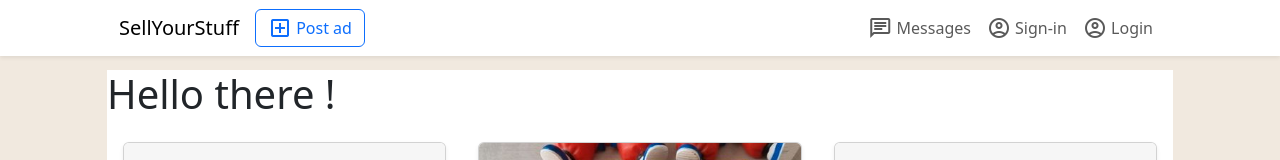
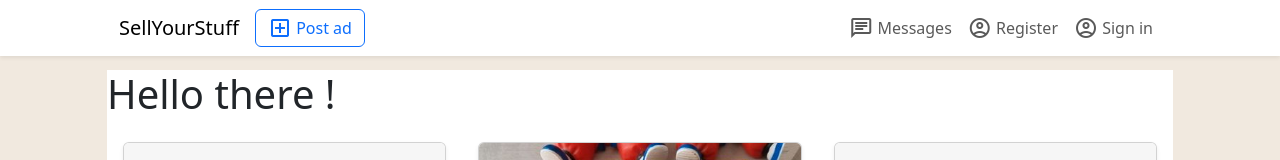
Before and after one commit to MaxGsprd/sell_your_stuff-front-end, an Angular app: page / in a window 1280 px wide. Shown: the top 160 px of the page. Built offline with nearby package versions, Linux system fonts and the light colour scheme.

Commit message:
modify html

```diff
--- a/src/app/components/navbar/navbar/navbar.component.html
+++ b/src/app/components/navbar/navbar/navbar.component.html
@@ -22,13 +22,13 @@
             <li class="nav-item">
                 <a class="nav-link" routerLink="/register" routerLinkActive="active">
                     <span class="material-symbols-outlined">account_circle</span>
-                    &nbsp;Sign-in
+                    &nbsp;Register
                 </a>
             </li>
             <li class="nav-item">
               <a class="nav-link" routerLink="/login">
                   <span class="material-symbols-outlined" routerLinkActive="active">account_circle</span>
-                  &nbsp;Login
+                  &nbsp;Sign in
               </a>
           </li>
           </ul>
```
